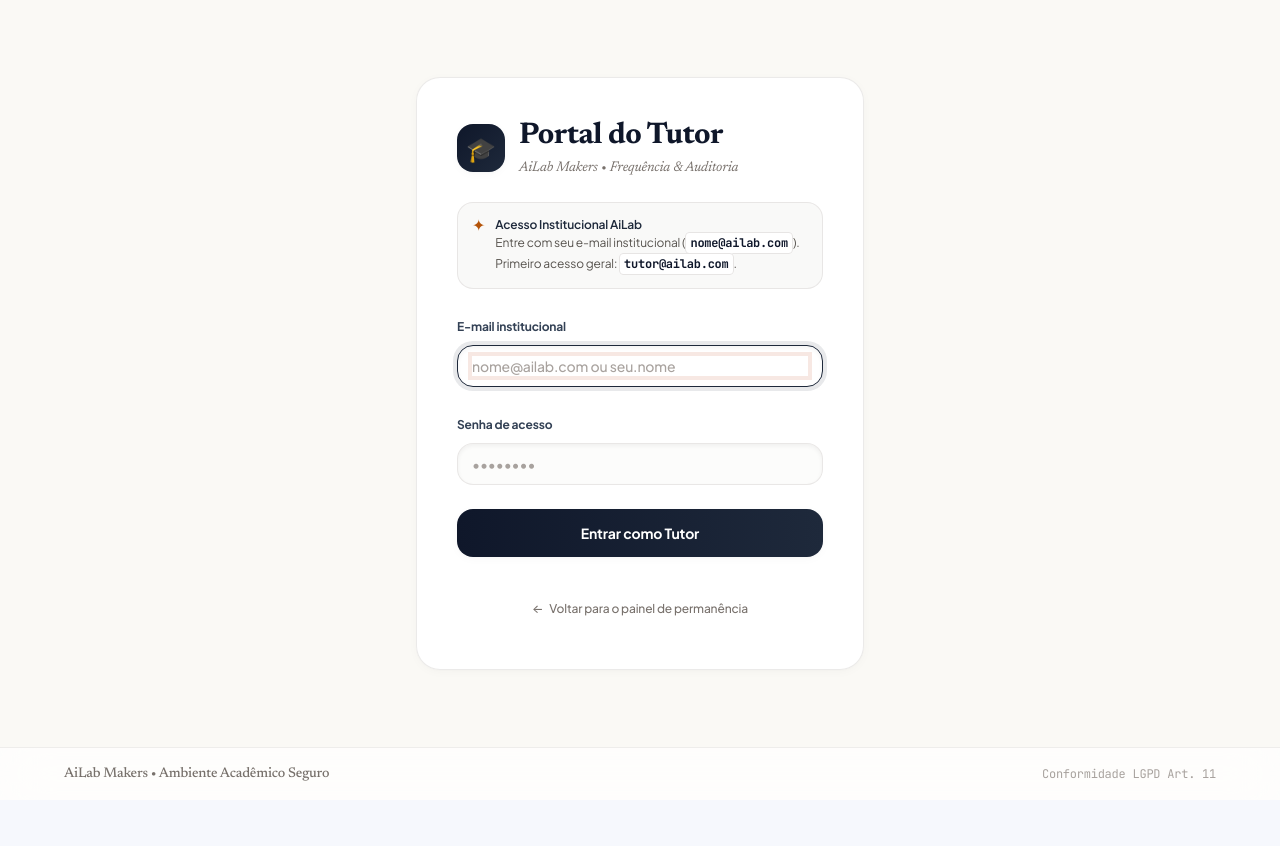
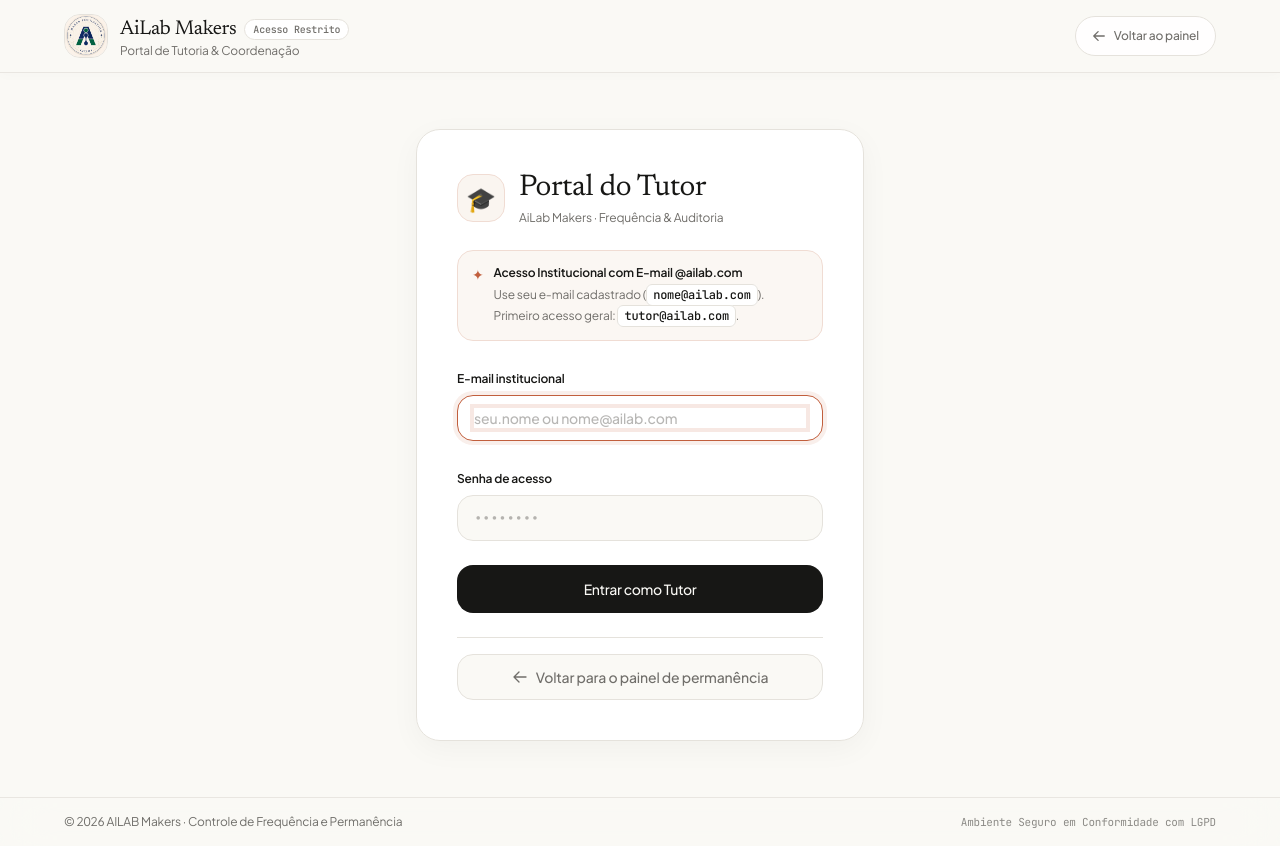
Before and after one commit to Diogo-Olivv/AILAB-FACIAL, a React (Vite) app in the folder web/: page /login in a window 1280 px wide. Before the commit the page ends 800 px from the top, so only its background shows below. Built offline with nearby package versions, Linux system fonts and the light colour scheme; no server answers.

Commit message:
feat: add dashboard, login, header, and period selector components

```diff
--- a/web/src/components/Header.tsx
+++ b/web/src/components/Header.tsx
@@ -28,19 +28,19 @@
           <img
             src={logo}
             alt="AiLab Makers Logo"
-            className="h-9 w-9 sm:h-11 sm:w-11 rounded-2xl border border-stone-200/80 object-cover shadow-claude ring-1 ring-black/5"
+            className="h-9 w-9 sm:h-11 sm:w-11 rounded-2xl border border-[#E5E2DC] object-cover shadow-2xs"
           />
           <div>
             <div className="flex items-center gap-2">
-              <span className="font-editorial text-base sm:text-xl font-semibold tracking-tight text-slate-900 leading-none">
+              <span className="font-editorial text-base sm:text-xl font-normal tracking-tight text-[#171715] leading-none">
                 AiLab Makers
               </span>
-              <span className="inline-flex items-center gap-1.5 rounded-full bg-emerald-500/10 border border-emerald-500/25 px-2 py-0.5 text-[10px] font-bold text-emerald-800 tracking-wider uppercase font-mono-data">
+              <span className="inline-flex items-center gap-1.5 rounded-full bg-emerald-50 border border-emerald-200/80 px-2.5 py-0.5 text-2xs font-medium text-emerald-800 font-mono-data">
                 <span className="h-1.5 w-1.5 rounded-full bg-emerald-500 animate-pulse" />
                 <span>ao vivo</span>
               </span>
             </div>
-            <p className="text-2xs sm:text-xs text-stone-500 font-medium leading-none mt-1">
+            <p className="text-2xs sm:text-xs text-[#706E6A] font-sans leading-none mt-1">
               Controle Acadêmico de Permanência
             </p>
           </div>
--- a/web/src/pages/Dashboard.tsx
+++ b/web/src/pages/Dashboard.tsx
@@ -274,8 +274,8 @@
             {/* Presentes Agora */}
             <div className="rounded-3xl p-4 sm:p-5 border border-[#E5E2DC] bg-white/85 shadow-[0_4px_20px_rgba(23,23,21,0.03)] hover:border-[#706E6A]/30 transition-all duration-300">
               <div className="flex items-center justify-between">
-                <span className="text-[11px] font-sans font-semibold uppercase tracking-wider text-[#706E6A]">
-                  Presentes
+                <span className="text-xs font-sans font-medium text-[#706E6A]">
+                  Presentes agora
                 </span>
                 <span className="flex h-7 w-7 sm:h-8 sm:w-8 items-center justify-center rounded-xl bg-emerald-50 border border-emerald-200/80 text-emerald-800 text-xs shadow-2xs">
                   🟢
@@ -296,8 +296,8 @@
             {/* Total de Horas */}
             <div className="rounded-3xl p-4 sm:p-5 border border-[#E5E2DC] bg-white/85 shadow-[0_4px_20px_rgba(23,23,21,0.03)] hover:border-[#706E6A]/30 transition-all duration-300">
               <div className="flex items-center justify-between">
-                <span className="text-[11px] font-sans font-semibold uppercase tracking-wider text-[#706E6A]">
-                  Horas Totais
+                <span className="text-xs font-sans font-medium text-[#706E6A]">
+                  Total de horas
                 </span>
                 <span className="flex h-7 w-7 sm:h-8 sm:w-8 items-center justify-center rounded-xl bg-blue-50 border border-blue-200/80 text-blue-800 text-xs shadow-2xs">
                   ⏱️
@@ -314,8 +314,8 @@
             {/* Integrantes Ativos */}
             <div className="rounded-3xl p-4 sm:p-5 border border-[#E5E2DC] bg-white/85 shadow-[0_4px_20px_rgba(23,23,21,0.03)] hover:border-[#706E6A]/30 transition-all duration-300">
               <div className="flex items-center justify-between">
-                <span className="text-[11px] font-sans font-semibold uppercase tracking-wider text-[#706E6A]">
-                  Ativos
+                <span className="text-xs font-sans font-medium text-[#706E6A]">
+                  Integrantes ativos
                 </span>
                 <span className="flex h-7 w-7 sm:h-8 sm:w-8 items-center justify-center rounded-xl bg-purple-50 border border-purple-200/80 text-purple-800 text-xs shadow-2xs">
                   👥
@@ -333,8 +333,8 @@
             {/* Total de Sessões */}
             <div className="rounded-3xl p-4 sm:p-5 border border-[#E5E2DC] bg-white/85 shadow-[0_4px_20px_rgba(23,23,21,0.03)] hover:border-[#706E6A]/30 transition-all duration-300">
               <div className="flex items-center justify-between">
-                <span className="text-[11px] font-sans font-semibold uppercase tracking-wider text-[#706E6A]">
-                  Sessões
+                <span className="text-xs font-sans font-medium text-[#706E6A]">
+                  Total de sessões
                 </span>
                 <span className="flex h-7 w-7 sm:h-8 sm:w-8 items-center justify-center rounded-xl bg-amber-50 border border-amber-200/80 text-amber-800 text-xs shadow-2xs">
                   📌
--- a/web/src/pages/Login.tsx
+++ b/web/src/pages/Login.tsx
@@ -1,6 +1,7 @@
 import { useState } from "react";
 import { Link, useNavigate } from "react-router-dom";
 import { useAuth } from "../auth/useAuth";
+import logo from "../ailab_makers.jpeg";
 
 export function Login() {
   const { signIn } = useAuth();
@@ -36,84 +37,128 @@
   }
 
   return (
-    <div className="relative min-h-screen flex flex-col justify-between selection:bg-amber-500/20 antialiased font-sans bg-[#FAF9F5]">
-      {/* Luz ambiente orgânica e suave estilo Claude & Apple Mesh */}
+    <div className="relative min-h-screen flex flex-col justify-between selection:bg-[#C15F3D]/20 antialiased font-sans bg-[#FAF9F5] text-[#171715]">
+      {/* Luz ambiente editorial e sutil */}
       <div className="fixed inset-0 -z-10 pointer-events-none overflow-hidden" aria-hidden="true">
-        <div className="absolute -top-[12%] left-1/2 -translate-x-1/2 w-[720px] h-[550px] bg-gradient-to-tr from-amber-500/[0.07] via-rose-400/[0.05] to-teal-400/[0.04] rounded-full blur-3xl" />
-        <div className="absolute -bottom-[20%] -right-[10%] w-[580px] h-[520px] bg-gradient-to-br from-teal-500/[0.05] to-amber-500/[0.04] rounded-full blur-3xl" />
+        <div className="absolute -top-[12%] left-1/2 -translate-x-1/2 w-[720px] h-[550px] bg-gradient-to-tr from-[#E5E2DC]/40 via-[#F0ECE1]/30 to-amber-100/20 rounded-full blur-3xl" />
+        <div className="absolute -bottom-[20%] -right-[10%] w-[580px] h-[520px] bg-gradient-to-br from-[#F5F2EB]/60 to-[#EAE6DD]/40 rounded-full blur-3xl" />
       </div>
 
-      <div className="flex-1 flex items-center justify-center px-4 py-8 sm:py-14">
+      {/* Header Superior estilo Apple / Claude */}
+      <header className="sticky top-0 z-30 border-b border-[#E5E2DC]/80 bg-[#FAF9F5]/80 px-4 py-3.5 sm:px-8 backdrop-blur-2xl shadow-[0_2px_12px_rgba(23,23,21,0.02)]">
+        <div className="mx-auto max-w-6xl flex items-center justify-between">
+          <Link to="/dashboard" className="flex items-center gap-3 group">
+            <img
+              src={logo}
+              alt="AiLab Makers Logo"
+              className="h-10 w-10 sm:h-11 sm:w-11 rounded-2xl border border-[#E5E2DC] object-cover shadow-2xs group-hover:border-[#706E6A]/40 transition-colors"
+            />
+            <div>
+              <div className="flex items-center gap-2">
+                <h1 className="font-editorial text-lg sm:text-xl font-normal tracking-tight text-[#171715] group-hover:text-[#C15F3D] transition-colors">
+                  AiLab Makers
+                </h1>
+                <span className="hidden sm:inline-flex items-center rounded-full bg-white border border-[#E5E2DC] px-2 py-0.5 text-[10px] font-mono-data font-medium text-[#706E6A]">
+                  Acesso Restrito
+                </span>
+              </div>
+              <p className="text-xs text-[#706E6A] leading-none mt-0.5 font-sans">
+                Portal de Tutoria & Coordenação
+              </p>
+            </div>
+          </Link>
+
+          {/* Botão de Retorno no Topo */}
+          <Link
+            to="/dashboard"
+            className="group inline-flex items-center gap-2 rounded-full border border-[#E5E2DC] bg-white/90 hover:bg-white px-4 py-2 text-xs font-sans font-medium text-[#706E6A] hover:text-[#171715] shadow-2xs hover:border-[#706E6A]/40 transition-all min-h-[40px]"
+          >
+            <svg
+              className="w-3.5 h-3.5 transition-transform group-hover:-translate-x-0.5 text-[#706E6A] group-hover:text-[#171715]"
+              fill="none"
+              viewBox="0 0 24 24"
+              stroke="currentColor"
+              strokeWidth={2.2}
+            >
+              <path strokeLinecap="round" strokeLinejoin="round" d="M10.5 19.5L3 12m0 0l7.5-7.5M3 12h18" />
+            </svg>
+            <span>Voltar ao painel</span>
+          </Link>
+        </div>
+      </header>
+
+      {/* Área Central do Formulário */}
+      <main className="flex-1 flex items-center justify-center px-4 py-8 sm:py-14">
         <form
           onSubmit={submit}
-          className="w-full max-w-md space-y-6 rounded-3xl border border-stone-200/80 bg-white/95 backdrop-blur-2xl p-7 sm:p-10 shadow-claude animate-scale-up"
+          className="w-full max-w-md space-y-6 rounded-3xl border border-[#E5E2DC] bg-white/95 backdrop-blur-2xl p-7 sm:p-10 shadow-[0_8px_30px_rgba(23,23,21,0.04)] animate-scale-up"
         >
           {/* Cabeçalho de Identidade com Tipografia Editorial Claude */}
           <div className="flex items-center gap-3.5">
-            <span className="flex h-12 w-12 shrink-0 items-center justify-center rounded-2xl bg-gradient-to-br from-slate-900 to-slate-800 text-white text-2xl shadow-claude">
+            <span className="flex h-12 w-12 shrink-0 items-center justify-center rounded-2xl bg-[#FAF5F0] border border-[#F0DCD3] text-[#C15F3D] text-2xl shadow-2xs">
               🎓
             </span>
             <div>
-              <h1 className="font-editorial text-2xl sm:text-3xl font-bold text-slate-900 tracking-tight leading-none">
+              <h2 className="font-editorial text-2xl sm:text-3xl font-normal text-[#171715] tracking-tight leading-none">
                 Portal do Tutor
-              </h1>
-              <p className="font-editorial-italic text-xs sm:text-sm text-stone-500 mt-1">
-                AiLab Makers &bull; Frequência & Auditoria
+              </h2>
+              <p className="text-xs text-[#706E6A] font-sans mt-1">
+                AiLab Makers · Frequência & Auditoria
               </p>
             </div>
           </div>
 
           {/* Dica Institucional estilo Claude Callout */}
-          <div className="rounded-2xl border border-stone-200/90 bg-stone-100/60 p-3.5 text-xs text-stone-600 flex items-start gap-2.5">
-            <span className="text-base leading-none select-none text-amber-700">✦</span>
-            <div className="space-y-0.5">
-              <strong className="text-slate-800 font-semibold block">
-                Acesso Institucional AiLab
+          <div className="rounded-2xl border border-[#F0DCD3] bg-[#FAF5F0]/80 p-3.5 text-xs text-[#171715] flex items-start gap-2.5">
+            <span className="text-sm leading-none select-none text-[#C15F3D] mt-0.5">✦</span>
+            <div className="space-y-1">
+              <strong className="text-[#171715] font-semibold block font-sans">
+                Acesso Institucional com E-mail @ailab.com
               </strong>
-              <span className="leading-relaxed">
-                Entre com seu e-mail institucional (<code className="rounded bg-white border border-stone-200 px-1 py-0.5 font-mono-data text-slate-900 font-bold">nome@ailab.com</code>). Primeiro acesso geral: <code className="rounded bg-white border border-stone-200 px-1 py-0.5 font-mono-data text-slate-900 font-bold">tutor@ailab.com</code>.
+              <span className="text-xs text-[#706E6A] leading-relaxed block">
+                Use seu e-mail cadastrado (<code className="rounded-md bg-white border border-[#E5E2DC] px-1.5 py-0.5 font-mono-data text-[#171715] font-medium">nome@ailab.com</code>). Primeiro acesso geral: <code className="rounded-md bg-white border border-[#E5E2DC] px-1.5 py-0.5 font-mono-data text-[#171715] font-medium">tutor@ailab.com</code>.
               </span>
             </div>
           </div>
 
-          <div className="space-y-2">
-            <label className="text-xs font-bold text-slate-700">
+          <div className="space-y-1.5">
+            <label className="text-xs font-semibold text-[#171715] font-sans">
               E-mail institucional
             </label>
-            <div className="flex items-center rounded-2xl border border-stone-200/90 bg-stone-50/60 px-3.5 py-2.5 text-slate-900 shadow-inner focus-within:border-slate-800 focus-within:bg-white focus-within:ring-4 focus-within:ring-slate-800/10 transition-all">
+            <div className="flex items-center rounded-2xl border border-[#E5E2DC] bg-[#FAF9F5] px-4 py-3 text-[#171715] shadow-2xs focus-within:border-[#C15F3D] focus-within:bg-white focus-within:ring-4 focus-within:ring-[#C15F3D]/10 transition-all">
               <input
                 type="text"
-                placeholder="nome@ailab.com ou seu.nome"
+                placeholder="seu.nome ou nome@ailab.com"
                 value={emailInput}
                 onChange={(e) => setEmailInput(e.target.value)}
                 required
                 autoFocus
                 autoCapitalize="none"
                 autoCorrect="off"
-                className="w-full bg-transparent text-sm text-slate-900 placeholder:text-stone-400 outline-none font-medium"
+                className="w-full bg-transparent text-sm font-sans text-[#171715] placeholder:text-[#706E6A]/50 outline-none font-medium"
               />
               {!emailInput.includes("@") && emailInput.trim().length > 0 && (
-                <span className="text-xs text-stone-400 font-mono-data font-bold shrink-0 select-none pl-1">
+                <span className="text-xs text-[#C15F3D] font-mono-data font-semibold bg-[#FAF5F0] border border-[#F0DCD3] px-2 py-0.5 rounded-md shrink-0 select-none ml-1 animate-fade-in">
                   @ailab.com
                 </span>
               )}
             </div>
           </div>
 
-          <div className="space-y-2">
-            <label className="text-xs font-bold text-slate-700">Senha de acesso</label>
+          <div className="space-y-1.5">
+            <label className="text-xs font-semibold text-[#171715] font-sans">Senha de acesso</label>
             <input
               type="password"
               placeholder="••••••••"
               value={password}
               onChange={(e) => setPassword(e.target.value)}
               required
-              className="w-full rounded-2xl border border-stone-200/90 bg-stone-50/60 px-3.5 py-2.5 text-slate-900 placeholder:text-stone-400 outline-none focus:border-slate-800 focus:bg-white focus:ring-4 focus:ring-slate-800/10 text-sm shadow-inner transition-all font-medium"
+              className="w-full rounded-2xl border border-[#E5E2DC] bg-[#FAF9F5] px-4 py-3 text-sm font-mono-data text-[#171715] placeholder:text-[#706E6A]/50 outline-none focus:border-[#C15F3D] focus:bg-white focus:ring-4 focus:ring-[#C15F3D]/10 shadow-2xs transition-all font-medium"
             />
           </div>
 
           {error && (
-            <div className="rounded-2xl border border-amber-500/30 bg-amber-500/10 p-3 text-xs text-amber-900 font-semibold text-center animate-fade-in leading-relaxed">
+            <div className="rounded-2xl border border-[#C15F3D]/30 bg-[#FAF5F0] p-3.5 text-xs text-[#C15F3D] font-medium text-center animate-fade-in leading-relaxed">
               ⚠️ {error}
             </div>
           )}
@@ -121,27 +166,36 @@
           <button
             type="submit"
             disabled={busy}
-            className="w-full rounded-2xl bg-gradient-to-r from-slate-900 to-slate-800 py-3.5 font-bold text-white shadow-claude transition-all hover:from-black hover:to-slate-900 active:scale-98 disabled:opacity-50 cursor-pointer min-h-[46px] flex items-center justify-center text-sm"
+            className="w-full rounded-2xl bg-[#171715] hover:bg-[#2A2925] py-3.5 font-sans font-medium text-sm text-[#FAF9F5] shadow-xs active:scale-[0.98] disabled:opacity-50 cursor-pointer min-h-[48px] flex items-center justify-center transition-all tracking-tight"
           >
             {busy ? "Validando credenciais..." : "Entrar como Tutor"}
           </button>
 
-          <div className="text-center pt-2">
+          {/* Botão Elegante de Retorno ao Painel (Redesenhado) */}
+          <div className="border-t border-[#E5E2DC] pt-4">
             <Link
               to="/dashboard"
-              className="inline-flex items-center justify-center gap-1.5 text-xs text-stone-500 hover:text-slate-900 font-medium transition-colors min-h-[40px]"
+              className="group w-full inline-flex items-center justify-center gap-2 rounded-2xl border border-[#E5E2DC] bg-[#FAF9F5] hover:bg-[#F2EFE8] py-3 px-4 text-xs sm:text-sm font-sans font-medium text-[#706E6A] hover:text-[#171715] shadow-2xs hover:border-[#706E6A]/30 active:scale-[0.99] transition-all min-h-[44px]"
             >
-              <span>←</span>
+              <svg
+                className="w-4 h-4 text-[#706E6A] group-hover:text-[#171715] group-hover:-translate-x-1 transition-transform"
+                fill="none"
+                viewBox="0 0 24 24"
+                stroke="currentColor"
+                strokeWidth={2}
+              >
+                <path strokeLinecap="round" strokeLinejoin="round" d="M10.5 19.5L3 12m0 0l7.5-7.5M3 12h18" />
+              </svg>
               <span>Voltar para o painel de permanência</span>
             </Link>
           </div>
         </form>
-      </div>
+      </main>
 
-      <footer className="border-t border-stone-200/70 bg-white/70 backdrop-blur-xl px-4 py-4 text-center text-xs text-stone-500">
+      <footer className="border-t border-[#E5E2DC]/80 bg-[#FAF9F5]/70 backdrop-blur-xl px-4 py-4 text-center text-xs text-[#706E6A]">
         <div className="mx-auto max-w-6xl flex flex-col sm:flex-row items-center justify-between gap-2">
-          <span className="font-editorial text-sm font-medium">AiLab Makers &bull; Ambiente Acadêmico Seguro</span>
-          <span className="text-2xs text-stone-400 font-mono-data">Conformidade LGPD Art. 11</span>
+          <span className="font-sans">© {new Date().getFullYear()} AILAB Makers · Controle de Frequência e Permanência</span>
+          <span className="font-mono-data text-[11px] text-[#706E6A]/80">Ambiente Seguro em Conformidade com LGPD</span>
         </div>
       </footer>
     </div>
```
Also changed, not shown: web/src/components/PeriodSelector.tsx (+12 -19 lines).
